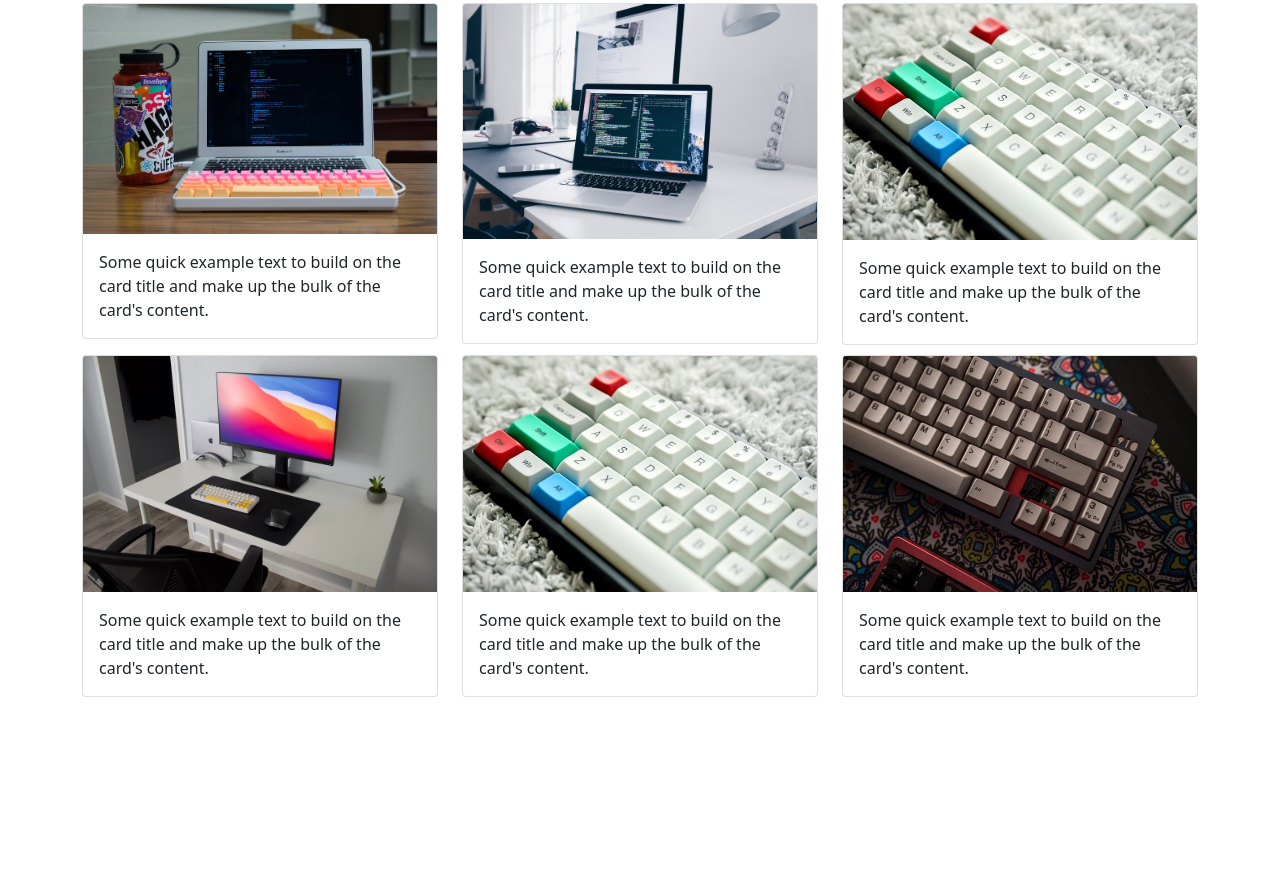
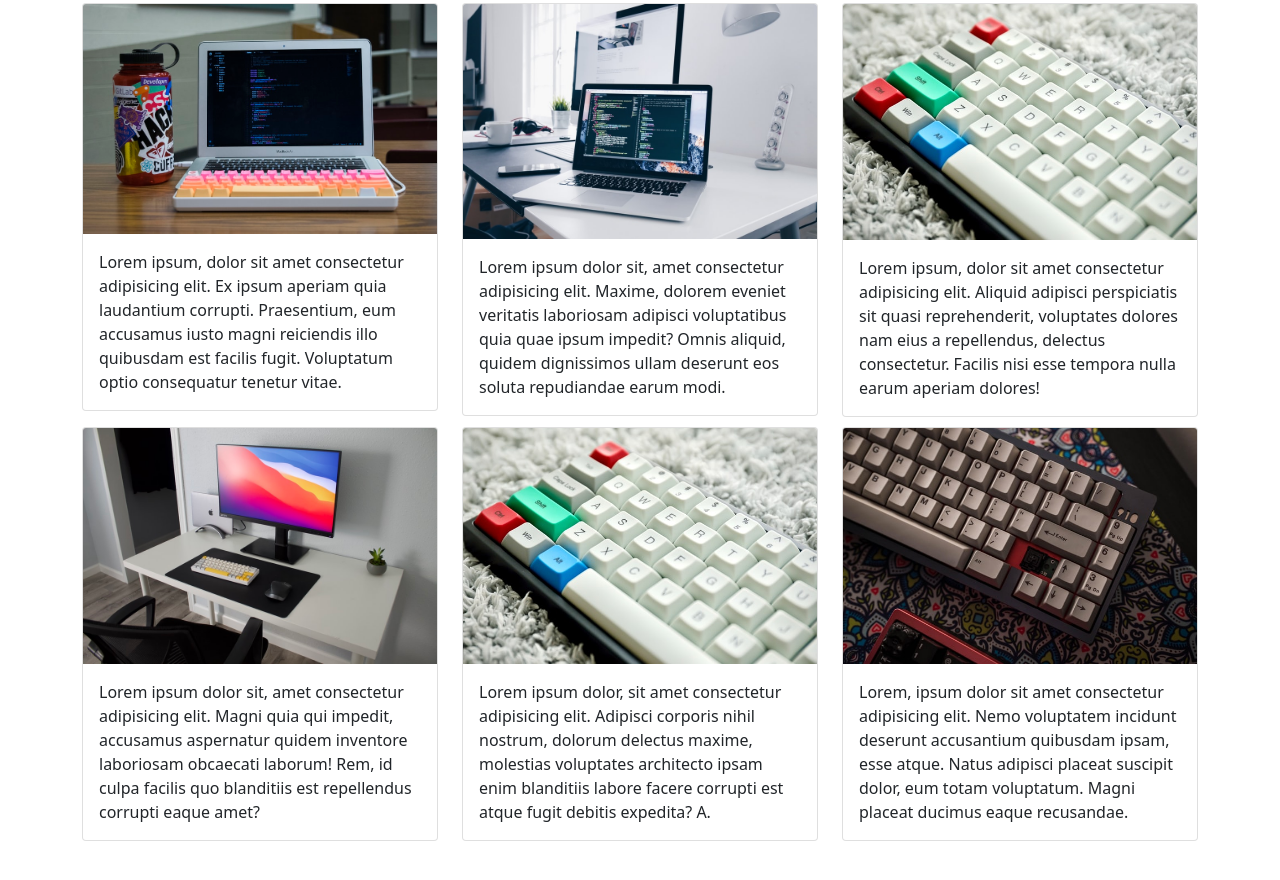
Before and after one commit to bbaygx/Portfolio-With-Boostrap-4, a plain HTML site: page index.html in a window 1280 px wide. Shown: the part 2113-2993 px from the top of the page. Drawn offline with nearby package versions, Linux system fonts and the light colour scheme.

Commit message:
Change index/update

```diff
--- a/index.html
+++ b/index.html
@@ -107,7 +107,7 @@
                     <div class="card" data-aos="flip-left" data-aos-duration="500">
                         <img src="img/komputer 3.jfif" class="card-img-top" alt="Project" />
                         <div class="card-body">
-                            <p class="card-text">Some quick example text to build on the card title and make up the bulk of the card's content.</p>
+                            <p class="card-text">Lorem ipsum, dolor sit amet consectetur adipisicing elit. Ex ipsum aperiam quia laudantium corrupti. Praesentium, eum accusamus iusto magni reiciendis illo quibusdam est facilis fugit. Voluptatum optio consequatur tenetur vitae.</p>
                         </div>
                     </div>
                 </div>
@@ -115,7 +115,8 @@
                     <div class="card" data-aos="flip-left" data-aos-duration="600" data-aos-delay="100">
                         <img src="img/komputer 5.jfif" class="card-img-top" alt="Project" />
                         <div class="card-body">
-                            <p class="card-text">Some quick example text to build on the card title and make up the bulk of the card's content.</p>
+                            <p class="card-text">Lorem ipsum dolor sit, amet consectetur adipisicing elit. Maxime, dolorem eveniet veritatis laboriosam adipisci voluptatibus quia quae ipsum impedit? Omnis aliquid, quidem dignissimos ullam deserunt eos soluta repudiandae earum
+                                modi.</p>
                         </div>
                     </div>
                 </div>
@@ -123,7 +124,8 @@
                     <div class="card" data-aos="flip-left" data-aos-duration="700" data-aos-delay="200">
                         <img src="img/5.jpg" class="card-img-top" alt="Project" />
                         <div class="card-body">
-                            <p class="card-text">Some quick example text to build on the card title and make up the bulk of the card's content.</p>
+                            <p class="card-text">Lorem ipsum, dolor sit amet consectetur adipisicing elit. Aliquid adipisci perspiciatis sit quasi reprehenderit, voluptates dolores nam eius a repellendus, delectus consectetur. Facilis nisi esse tempora nulla earum aperiam
+                                dolores!</p>
                         </div>
                     </div>
                 </div>
@@ -131,7 +133,7 @@
                     <div class="card" data-aos="flip-left" data-aos-duration="800" data-aos-delay="250">
                         <img src="img/Komputer.jfif" class="card-img-top" alt="Project" />
                         <div class="card-body">
-                            <p class="card-text">Some quick example text to build on the card title and make up the bulk of the card's content.</p>
+                            <p class="card-text">Lorem ipsum dolor sit, amet consectetur adipisicing elit. Magni quia qui impedit, accusamus aspernatur quidem inventore laboriosam obcaecati laborum! Rem, id culpa facilis quo blanditiis est repellendus corrupti eaque amet?</p>
                         </div>
                     </div>
                 </div>
@@ -139,7 +141,8 @@
                     <div class="card" data-aos="flip-left" data-aos-duration="800" data-aos-delay="250">
                         <img src="img/5.jpg" class="card-img-top" alt="Project" />
                         <div class="card-body">
-                            <p class="card-text">Some quick example text to build on the card title and make up the bulk of the card's content.</p>
+                            <p class="card-text">Lorem ipsum dolor, sit amet consectetur adipisicing elit. Adipisci corporis nihil nostrum, dolorum delectus maxime, molestias voluptates architecto ipsam enim blanditiis labore facere corrupti est atque fugit debitis expedita?
+                                A.</p>
                         </div>
                     </div>
                 </div>
@@ -147,7 +150,7 @@
                     <div class="card" data-aos="flip-left" data-aos-duration="900" data-aos-delay="300">
                         <img src="img/4.jpg" class="card-img-top" alt="Project" />
                         <div class="card-body">
-                            <p class="card-text">Some quick example text to build on the card title and make up the bulk of the card's content.</p>
+                            <p class="card-text">Lorem, ipsum dolor sit amet consectetur adipisicing elit. Nemo voluptatem incidunt deserunt accusantium quibusdam ipsam, esse atque. Natus adipisci placeat suscipit dolor, eum totam voluptatum. Magni placeat ducimus eaque recusandae.</p>
                         </div>
                     </div>
                 </div>
```
